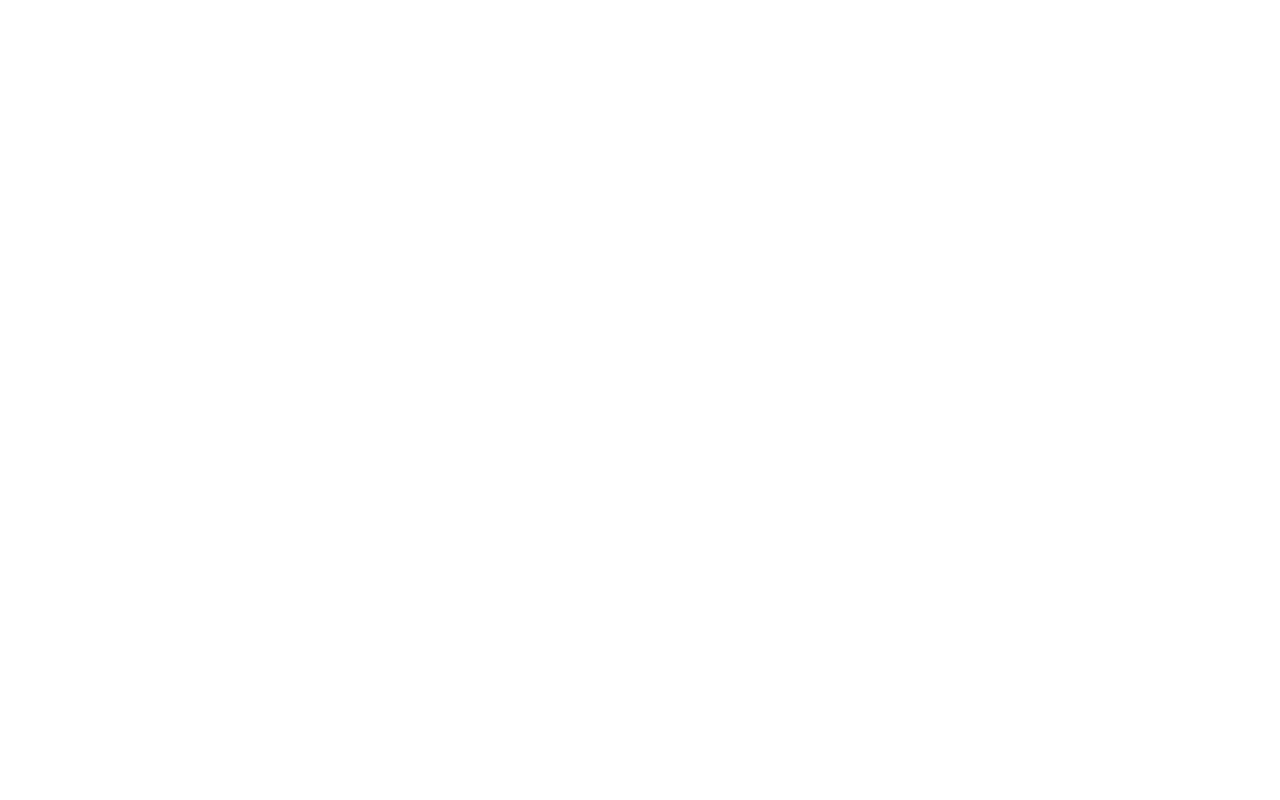
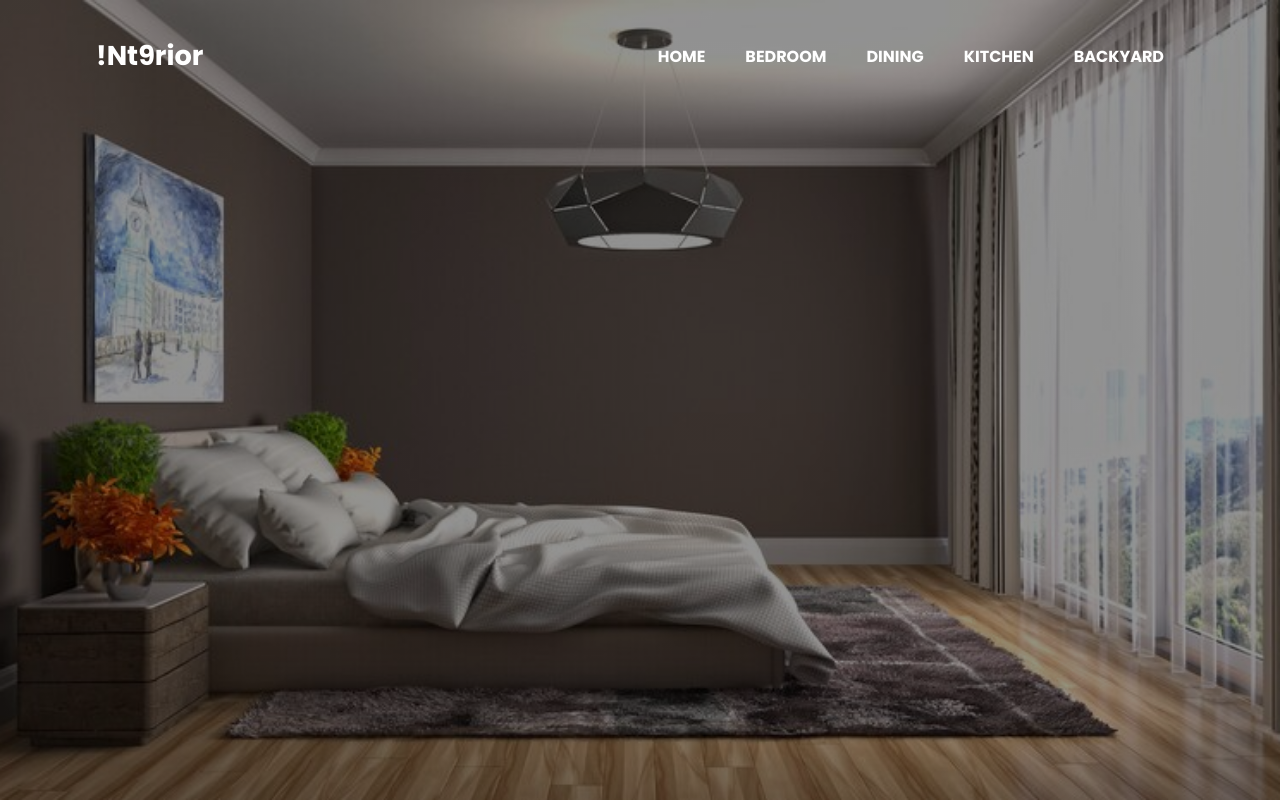
Before and after one commit to mohammadabdullaazziz/House-Bedroom-Website, a plain HTML site: page index.html in a window 1280 px wide. Drawn offline with Linux system fonts and the light colour scheme.

Commit message:
header section code added

```diff
--- a/index.html
+++ b/index.html
@@ -8,6 +8,21 @@
   <link rel="stylesheet" href="style.css">
 </head>
 <body>
+<!-- header section code start -->
+<header>
+      <nav>
+      <div class="logo"><p>!Nt9rior</p></div>
+        <ul>
+          <li><a href="">Home</a></li>
+          <li><a href="">Bedroom</a></li>
+          <li><a href="">Dining</a></li>
+          <li><a href="">Kitchen</a></li>
+          <li><a href="">Backyard</a></li>
+        </ul>
+      </nav>
+</header>
+<!-- header section code start -->
+
 
 </body>
 </html>
--- a/style.css
+++ b/style.css
@@ -6,3 +6,62 @@
   box-sizing: border-box;
   font-family: "Poppins", serif;
 }
+
+/* header section code start  */
+header{
+  width: 100%;
+  height: 100vh;
+  background-image: linear-gradient(rgba(0, 0, 0, 0.425) , rgba(0, 0, 0, 0.425)), url("bedroom.jpg");
+  background-size: cover;
+  background-position: center;
+}
+
+nav{
+  width: 85%;
+  margin: 0 auto;
+  padding: 35px 0;
+  display: flex;
+  justify-content: space-between;
+  align-items: center;
+}
+
+.logo{
+  color: white;
+  font-size: 1.7rem;
+  font-weight: bolder;
+  width: 120px;
+  cursor: pointer;
+}
+
+nav ul{
+  display: flex;
+}
+
+nav ul li{
+  list-style-type: none;
+  margin: 0 20px;
+  position: relative;
+}
+
+nav ul li a{
+  text-decoration: none;
+  color: white;
+  font-weight: bold;
+  text-transform: uppercase;
+}
+
+nav ul li::after{
+  content: '';
+  height: 2px;
+  width: 0;
+  background-color: #009688;
+  position: absolute;
+  left: 0;
+  bottom: -4px;
+  transition: 0.5s;
+}
+
+nav ul li:hover::after{
+  width: 100%;
+}
+/* header section code end  */
```
